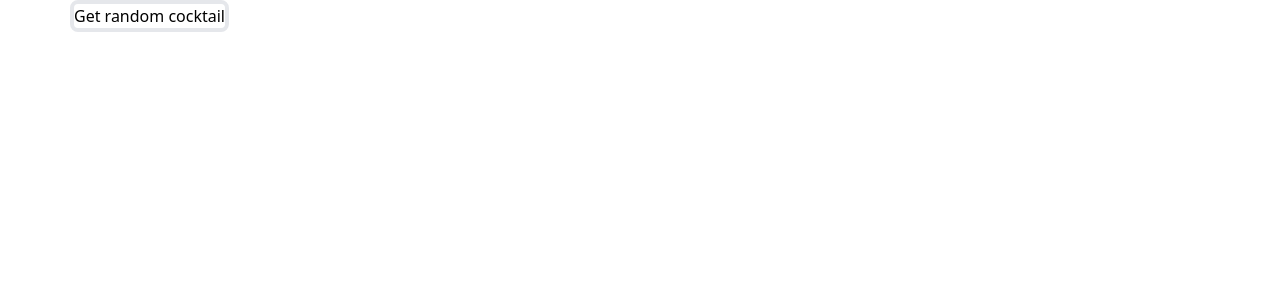
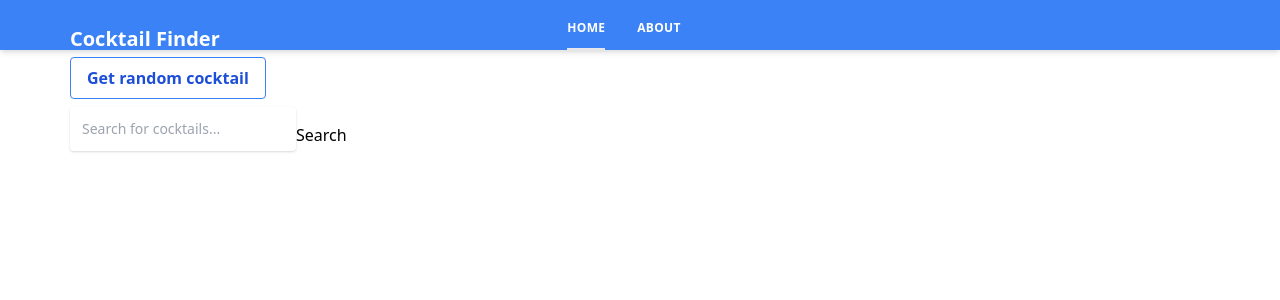
Before and after one commit to cladwithstars/cocktails, a React (Create React App) app: page / in a window 1280 px wide. Shown: the top 300 px of the page. Built offline with nearby package versions, Linux system fonts and the light colour scheme.

Commit message:
text filter wip and ui fixes

```diff
--- a/src/App.js
+++ b/src/App.js
@@ -1,10 +1,14 @@
 import "./App.css";
 import { Search } from "./components/Search";
+import { Nav } from "./components/Nav";
+import { TextSearch } from "./components/TextSearch";
 
 function App() {
   return (
-    <div className="App container">
+    <div className="App">
+      <Nav />
       <Search />
+      <TextSearch />
     </div>
   );
 }
--- a/src/components/CocktailCard.js
+++ b/src/components/CocktailCard.js
@@ -16,13 +16,14 @@ export const CocktailCard = (props) => {
         <div class="flex flex-wrap">
           <h1 class="flex-auto text-xl font-semibold">{name}</h1>
         </div>
-        <p class="text-sm text-gray-500">{instructions}</p>
-        <hr />
+        <p class="text-sm text-gray-500 mb-2">{instructions}</p>
+        <hr className="pb-2" />
         {/* <p>{ingredients.map((ingredient) => ingredient)}</p>
         <p>{measures.map((measure) => measure)}</p> */}
+        <h3 className="flex-auto pb-2 text-sm font-semibold"> Ingredients </h3>
         <ul>
           {formatted.map((el) => (
-            <li>{el}</li>
+            <li className="text-sm">{el}</li>
           ))}
         </ul>
       </div>
--- /dev/null
+++ b/src/components/Dropdown.js
@@ -0,0 +1,95 @@
+import React from "react";
+
+export const Dropdown = () => {
+  return (
+    <div className="container">
+      <div class="relative inline-block text-left">
+        <div>
+          <button
+            type="button"
+            class="inline-flex justify-center w-full rounded-md border border-gray-300 shadow-sm px-4 py-2 bg-white text-sm font-medium text-gray-700 hover:bg-gray-50 focus:outline-none focus:ring-2 focus:ring-offset-2 focus:ring-offset-gray-100 focus:ring-indigo-500"
+            id="menu-button"
+            aria-expanded="true"
+            aria-haspopup="true"
+          >
+            {/* Options
+      <!-- Heroicon name: solid/chevron-down --> */}
+            <svg
+              class="-mr-1 ml-2 h-5 w-5"
+              xmlns="http://www.w3.org/2000/svg"
+              viewBox="0 0 20 20"
+              fill="currentColor"
+              aria-hidden="true"
+            >
+              <path
+                fill-rule="evenodd"
+                d="M5.293 7.293a1 1 0 011.414 0L10 10.586l3.293-3.293a1 1 0 111.414 1.414l-4 4a1 1 0 01-1.414 0l-4-4a1 1 0 010-1.414z"
+                clip-rule="evenodd"
+              />
+            </svg>
+          </button>
+        </div>
+
+        {/* <!--
+    Dropdown menu, show/hide based on menu state.
+
+    Entering: "transition ease-out duration-100"
+      From: "transform opacity-0 scale-95"
+      To: "transform opacity-100 scale-100"
+    Leaving: "transition ease-in duration-75"
+      From: "transform opacity-100 scale-100"
+      To: "transform opacity-0 scale-95"
+  --> */}
+        <div
+          class="origin-top-right absolute right-0 mt-2 w-56 rounded-md shadow-lg bg-white ring-1 ring-black ring-opacity-5 focus:outline-none"
+          role="menu"
+          aria-orientation="vertical"
+          aria-labelledby="menu-button"
+          tabindex="-1"
+        >
+          <div class="py-1" role="none">
+            {/* <!-- Active: "bg-gray-100 text-gray-900", Not Active: "text-gray-700" --> */}
+            <a
+              href="/"
+              class="text-gray-700 block px-4 py-2 text-sm"
+              role="menuitem"
+              tabindex="-1"
+              id="menu-item-0"
+            >
+              Gin
+            </a>
+            <a
+              href="/"
+              class="text-gray-700 block px-4 py-2 text-sm"
+              role="menuitem"
+              tabindex="-1"
+              id="menu-item-1"
+            >
+              Vodka
+            </a>
+            <a
+              href="/"
+              class="text-gray-700 block px-4 py-2 text-sm"
+              role="menuitem"
+              tabindex="-1"
+              id="menu-item-2"
+            >
+              Rum
+            </a>
+            <form method="POST" action="#" role="none">
+              <button
+                type="submit"
+                class="text-gray-700 block w-full text-left px-4 py-2 text-sm"
+                role="menuitem"
+                tabindex="-1"
+                id="menu-item-3"
+              >
+                BUTTON
+              </button>
+            </form>
+          </div>
+        </div>
+      </div>
+    </div>
+  );
+};
--- /dev/null
+++ b/src/components/Nav.js
@@ -0,0 +1,27 @@
+import React from "react";
+
+export const Nav = () => {
+  return (
+    <nav class="bg-blue-500 px-8 pt-2 shadow-md relative">
+      <div className="container">
+        <h1 class="absolute top-2/4 font-bold text-white text-xl pb-2">
+          Cocktail Finder{" "}
+        </h1>
+        <div class="-mb-px flex justify-center">
+          <a
+            class="no-underline text-white border-b-2 border-teal-dark uppercase tracking-wide font-bold text-xs py-3 mr-8"
+            href="/"
+          >
+            Home
+          </a>
+          <a
+            class="no-underline text-white border-b-2 border-transparent uppercase tracking-wide font-bold text-xs py-3 mr-8"
+            href="/"
+          >
+            About
+          </a>
+        </div>
+      </div>
+    </nav>
+  );
+};
--- a/src/components/Search.js
+++ b/src/components/Search.js
@@ -109,13 +109,14 @@ export const Search = () => {
   };
 
   return (
-    <div>
+    <div className="mt-2 container">
       <button
-        className="border-solid border-4 border-light-blue-500 rounded-lg"
+        className="bg-transparent hover:bg-blue-500 text-blue-700 font-semibold hover:text-white py-2 px-4 border border-blue-500 hover:border-transparent rounded"
         onClick={handleClick}
       >
         Get random cocktail
       </button>
+      <div className="mt-2">
         {cocktailData && (
           <CocktailCard
             name={cocktailData.name}
@@ -127,5 +128,6 @@ export const Search = () => {
           />
         )}
       </div>
+    </div>
   );
 };
--- /dev/null
+++ b/src/components/TextSearch.js
@@ -0,0 +1,45 @@
+import React, { useState } from "react";
+import axios from "axios";
+
+export const TextSearch = () => {
+  const [searchTerm, setSearchTerm] = useState("");
+  const [cocktailData, setCocktailData] = useState(null);
+  const handleInputChange = (e) => {
+    setSearchTerm(e.target.value);
+  };
+  const fetchData = async () => {
+    const { data } = await axios.get(
+      `http://www.thecocktaildb.com/api/json/v1/1/search.php?s=${searchTerm}`
+    );
+    if (data && data.drinks) {
+      const drink = data.drinks[0];
+      setCocktailData({
+        name: drink.strDrink,
+        instructions: drink.strInstructions,
+      });
+    }
+  };
+  const handleSubmit = () => {
+    fetchData();
+  };
+  return (
+    <div class="container flex">
+      <div class="mb-3 pt-0">
+        <input
+          type="text"
+          value={searchTerm}
+          onChange={handleInputChange}
+          placeholder="Search for cocktails..."
+          class="px-3 py-3 placeholder-blueGray-300 text-blueGray-600 relative bg-white bg-white rounded text-sm border-0 shadow outline-none focus:outline-none focus:ring w-full"
+        />
+      </div>
+      <button onClick={handleSubmit}>Search</button>
+      {cocktailData && (
+        <div>
+          <h2> {cocktailData.name} </h2>
+          <p> {cocktailData.instructions} </p>
+        </div>
+      )}
+    </div>
+  );
+};
```
Lines whose indentation alone changed are shown as unchanged.
